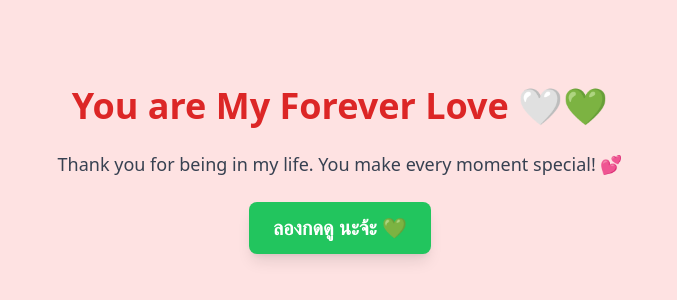
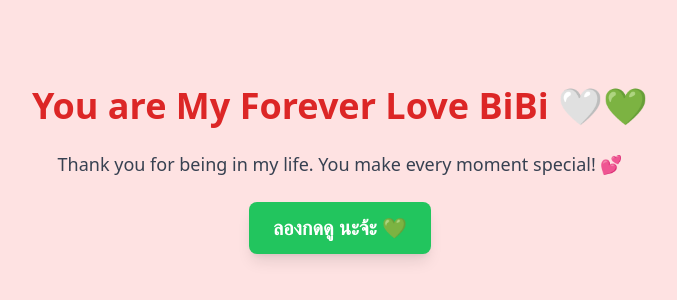
Before and after one commit to Aphiphu1122/valentine, a Next.js app: page / in a window 1280 px wide. Shown: the part 230-530 px from the top of the page, without its empty margins (300-977 px from the left). Built offline with nearby package versions, Linux system fonts and the light colour scheme.

Commit message:
Update page.js

```diff
--- a/src/app/page.js
+++ b/src/app/page.js
@@ -8,7 +8,7 @@ export default function Home() {  // ✅ เปลี่ยนเป็น LoveP
   return (
     <div className="flex flex-col items-center justify-center min-h-screen bg-red-100 text-center p-6">
       <h1 className="text-4xl font-bold text-red-600 mb-6">
-        You are My Forever Love 🤍💚
+        You are My Forever Love BiBi 🤍💚
       </h1>
       <p className="text-lg text-gray-700 max-w-xl">
         Thank you for being in my life. You make every moment special! 💕
```
